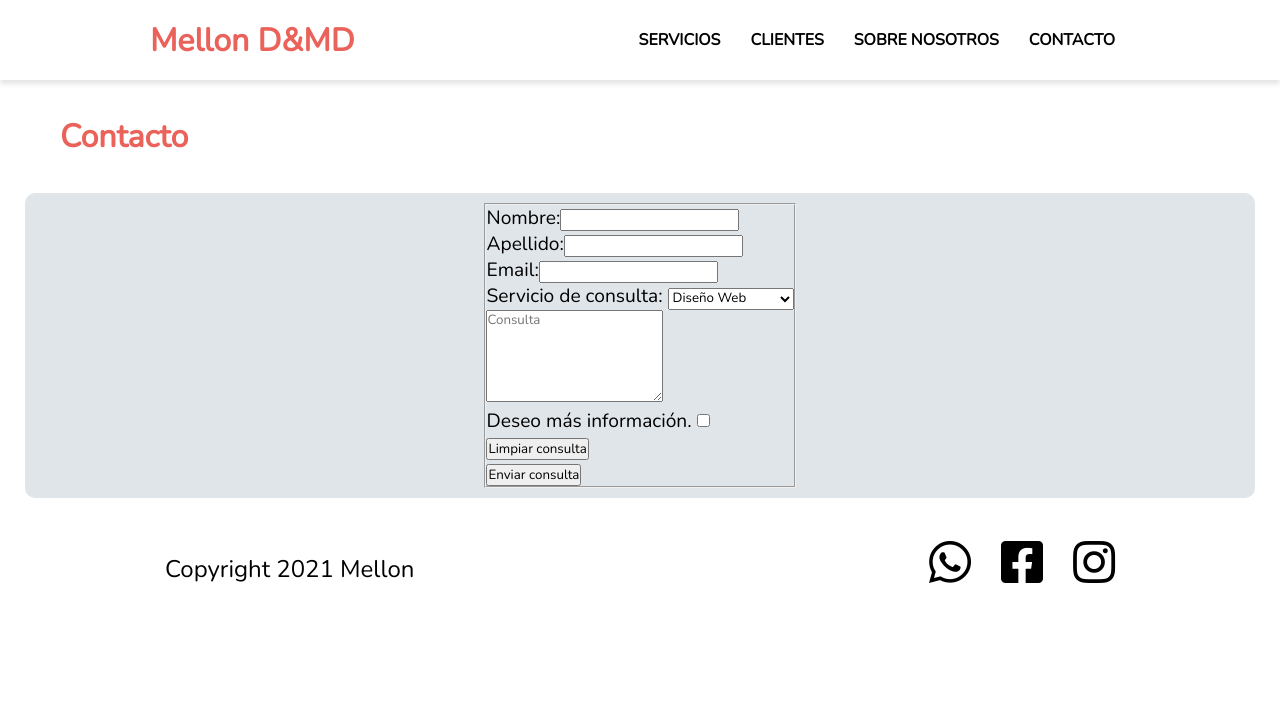
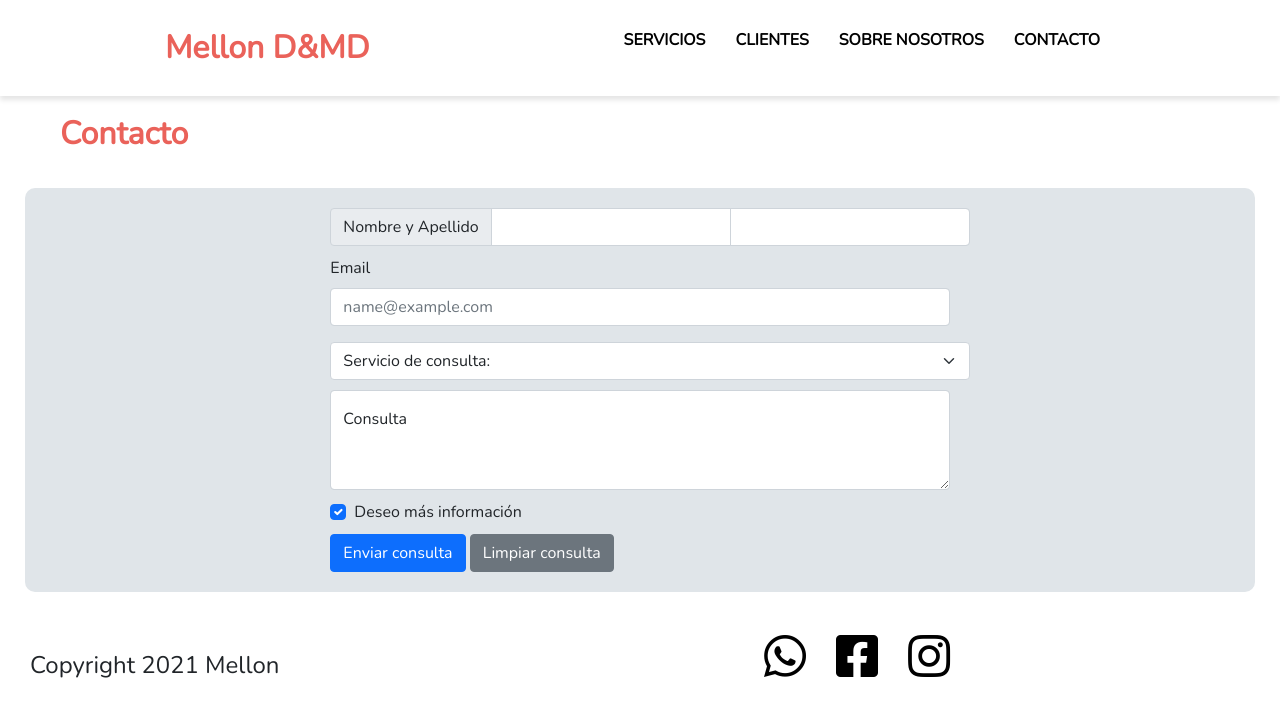
Before and after one commit to LeandroMadrid/ProyectoMellon, a plain HTML site: page html/contacto.html in a window 1280 px wide. Drawn offline with nearby package versions, Linux system fonts and the light colour scheme.

Commit message:
agregado bootstrap basico

```diff
--- a/css/estilo.css
+++ b/css/estilo.css
@@ -94,7 +94,6 @@ p{
     padding: 15px;
     width: 90%;
     max-width: 980px;
-    margin: 0 auto;
 }
 
 .pie__copyright{
@@ -126,6 +125,7 @@ p{
     .menu{
         flex-direction: column;
         position: absolute;
+        z-index: 100;
         left: 0;
         top: 0;
         align-items: center;
@@ -217,21 +217,6 @@ p{
         grid-area: parrafo;
     }
 
-    .principalBoton{
-        text-decoration: none;
-        color: black;
-        background-color: #ea625a;
-        border-radius: 3px;
-        font-size: 1.5rem;
-        padding: 0.5rem 1rem;
-        grid-area: boton;
-        cursor: pointer;
-    }
-
-    .principalBoton:hover{
-        color: white;
-        animation: shake 0.6s infinite;
-    }
 
     @keyframes shake {
         0%{
@@ -259,6 +244,10 @@ p{
 
 
 /*Index Main Movil*/
+
+.principal{
+    margin: 25px;
+}
 
 .principalImagen{
     width: 80%;
@@ -631,3 +620,42 @@ p{
         color: black;
     }
 }
+
+
+
+
+
+/*Contacto*/
+
+#contacto{
+    margin: 25px 50px;
+    padding: 10px;
+    text-align: left;
+    font-size: 2rem;
+    color: #ea625a;
+    font-weight: bold;
+}
+
+.input-group{
+    margin: 10px;
+}
+
+.mb-3{
+    margin: 10px;
+}
+
+.form-select{
+    margin: 10px;
+}
+
+.form-floating{
+    margin: 10px;
+}
+
+.form-check{
+    margin: 10px;
+}
+
+.botonesForm{
+    margin: 10px;
+}
--- a/html/contacto.html
+++ b/html/contacto.html
@@ -9,7 +9,7 @@
     <link rel="preconnect" href="https://fonts.googleapis.com">
     <link rel="preconnect" href="https://fonts.gstatic.com" crossorigin>
     <link href="https://fonts.googleapis.com/css2?family=Nunito&display=swap" rel="stylesheet">
-    <script defer src="../js/app.js"></script>
+    <link href="https://cdn.jsdelivr.net/npm/bootstrap@5.1.1/dist/css/bootstrap.min.css" rel="stylesheet" integrity="sha384-F3w7mX95PdgyTmZZMECAngseQB83DfGTowi0iMjiWaeVhAn4FJkqJByhZMI3AhiU" crossorigin="anonymous">
 </head>
 <body>
 
@@ -33,30 +33,40 @@
 <!--inicio main-->
 
     <main>
-        <h2>Contacto</h2>
+        <h2 id="contacto">Contacto</h2>
+
         <section class="contenedor2">
             <div class="titulos">
-                <form>
-                    <fieldset class="fieldset">
-                        <legend class="estiloLegend"></legend>
-                            <p><label for="nombre">Nombre:</label><input type="text" name="nombre"></p>
-                            <p><label for="apellido">Apellido:</label><input type="text" name="apellido"></p>
-                            <p><label for="email">Email:</label><input type="email" name="correo"></p>
-                            <p><label for="servicio">Servicio de consulta:</label>
-                                <select name="Servicio de consulta">
-                                    <option value="">Diseño Web</option>
-                                    <option value="">Desarrollo Web</option>
-                                    <option value="">Marketing Digital</option>
-                                </select>
-                            </p>
-                            <textarea name="" id="" cols="20" rows="5" placeholder="Consulta"></textarea>
-                            <p><label for="aceptar">Deseo más información.</label>
-                            <input type="checkbox" name="aceptar" value="1">
-                            </p>
-                            <p><input type="reset" value="Limpiar consulta"></p>
-                            <p><input type="submit" value="Enviar consulta"></p>
-                    </fieldset>
-                </form>
+                <div class="container">
+                    <div class="input-group">
+                        <span class="input-group-text">Nombre y Apellido</span>
+                        <input type="text" aria-label="Nombre" class="form-control">
+                        <input type="text" aria-label="Apellido" class="form-control">
+                    </div>
+                    <div class="mb-3">
+                        <label for="exampleFormControlInput1" class="form-label">Email</label>
+                        <input type="email" class="form-control" id="exampleFormControlInput1" placeholder="name@example.com">
+                    </div>
+                    <select class="form-select" aria-label="Default select example">
+                        <option selected>Servicio de consulta:</option>
+                        <option value="1">Diseño Web</option>
+                        <option value="2">Desarrollo Web</option>
+                        <option value="3">Marketing Digital</option>
+                    </select>
+                    <div class="form-floating">
+                        <textarea class="form-control" placeholder="Consulta" id="floatingTextarea2" style="height: 100px"></textarea>
+                        <label for="floatingTextarea2">Consulta</label>
+                    </div>
+                    <div class="form-check">
+                        <input class="form-check-input" type="checkbox" value="" id="flexCheckChecked" checked>
+                        <label class="form-check-label" for="flexCheckChecked">
+                        Deseo más información</label>
+                    </div>
+                    <div class="botonesForm">
+                        <button type="button" class="btn btn-md btn-primary">Enviar consulta</button>
+                        <button type="button" class="btn btn-secondary btn-md">Limpiar consulta</button>
+                    </div>
+                </div>
             </div>
     </main>
 
@@ -78,6 +88,7 @@
     </footer>
 
 <!--fin header-->
-
+    <script defer src="../js/app.js"></script>
+    <script src="https://cdn.jsdelivr.net/npm/bootstrap@5.1.1/dist/js/bootstrap.bundle.min.js" integrity="sha384-/bQdsTh/da6pkI1MST/rWKFNjaCP5gBSY4sEBT38Q/9RBh9AH40zEOg7Hlq2THRZ" crossorigin="anonymous"></script>
 </body>
 </html>
```
Also changed, not shown: index.html (+3 -1 lines).
